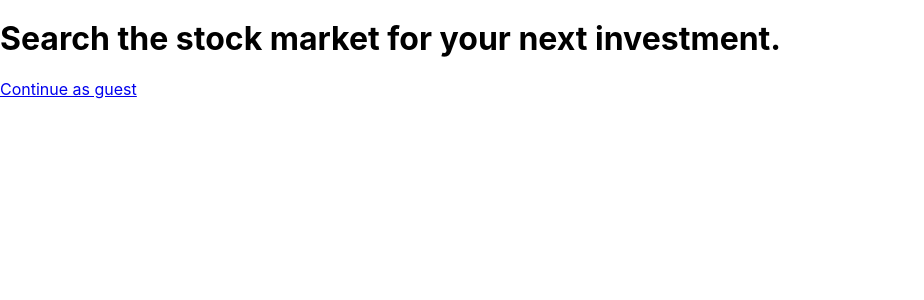
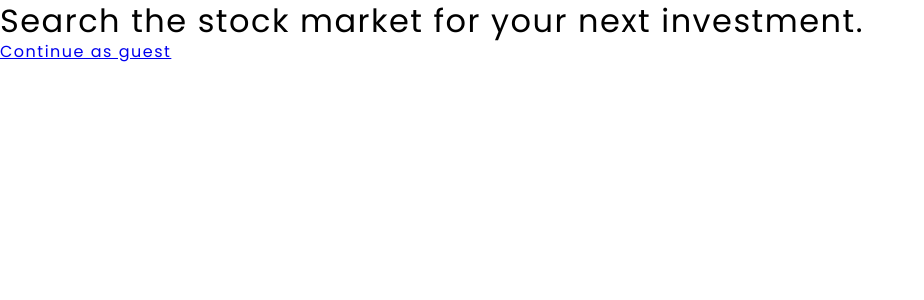
Before and after one commit to becks135/stock-app, a React (Create React App) app: page / in a window 1280 px wide. Shown: the top 300 px of the page, without its empty margins (0-924 px from the left). Built offline with nearby package versions, Linux system fonts and the light colour scheme; no server answers.

Commit message:
add styles for radio buttons and initial typography

```diff
--- a/src/Components/Home.js
+++ b/src/Components/Home.js
@@ -41,7 +41,7 @@ function Home(){
       <>
         <h1>Welcome Home</h1>
         <Link to="/">Sign In</Link>
-        {/* <IndexesEtfs /> */}
+        <IndexesEtfs />
 
         <form
           onSubmit={(e) => {
--- a/src/styles/sass/App.scss
+++ b/src/styles/sass/App.scss
@@ -1,3 +1,6 @@
+@import url('https://fonts.googleapis.com/css2?family=Roboto:ital,wght@0,100;0,300;0,400;0,500;0,700;0,900;1,100;1,300;1,400;1,500;1,700;1,900&display=swap');
+@import url('https://fonts.googleapis.com/css2?family=Poppins:ital,wght@0,100;0,200;0,300;0,400;0,500;0,600;0,700;0,800;0,900;1,100;1,200;1,300;1,400;1,500;1,600;1,700&display=swap');
+
 @import "./partials/setup";
 @import "./partials/general";
 
--- a/src/styles/sass/partials/_general.scss
+++ b/src/styles/sass/partials/_general.scss
@@ -1,3 +1,93 @@
+html{
+    font-size:62.5%;
+    scroll-behavior: smooth;
+}
+
+body{
+    font-family: 'Poppins', sans-serif;
+    font-weight: 400;
+    font-size:1.6rem;
+    line-height: 1.3;
+    letter-spacing: 0.15rem;
+}
+
+p,
+h1,
+h2,
+h3,
+ul{
+    padding:0;
+    margin:0;
+}
+
+h1{
+    font-weight: 400;
+}
+
+h2{
+    font-size: 1.8rem;
+    padding-bottom:40px;
+    font-style: normal;
+    font-weight: bold;
+    letter-spacing: 4px;
+    line-height: 30px;
+    text-transform: uppercase;
+}
+
+h3{
+    font-size: 5.0rem;
+    opacity:0.85;
+    padding:20px 0;
+}
+
 ul{
     list-style: none;
 }
+
+fieldset {
+    border:none;
+
+    legend {
+        position:absolute;
+        opacity: 0;
+    }
+
+    input[type="radio"] {
+        position: absolute;
+        opacity: 0;
+        transition: all 0.2s;
+        cursor:pointer;
+    }
+
+    input[type="radio"] + label:hover,
+    input[type="radio"] + label:focus{
+        background-color: #d6d4e0;
+    }
+
+    input[type=radio]:checked + label{
+        // border-bottom: 5px solid #5b9aa0;
+        font-weight: bold;
+        color: #5b9aa0;
+        background-color: #ebebeb;
+    }
+
+    label {
+        display: inline-block;
+        background: white;
+        border-radius: 10px;
+        padding: 1rem;
+        margin-bottom: 1rem;
+        margin-right: 1rem;
+        text-align: center;
+        // box-shadow: 0px 3px 10px -2px hsla(150, 5%, 80%, 0.5);
+        position: relative;
+        text-transform: uppercase;
+        cursor: pointer;
+    }
+}
+
+.wrapper{
+    margin:0 auto;
+    width:90%;
+    max-width:1400px;
+}
```
